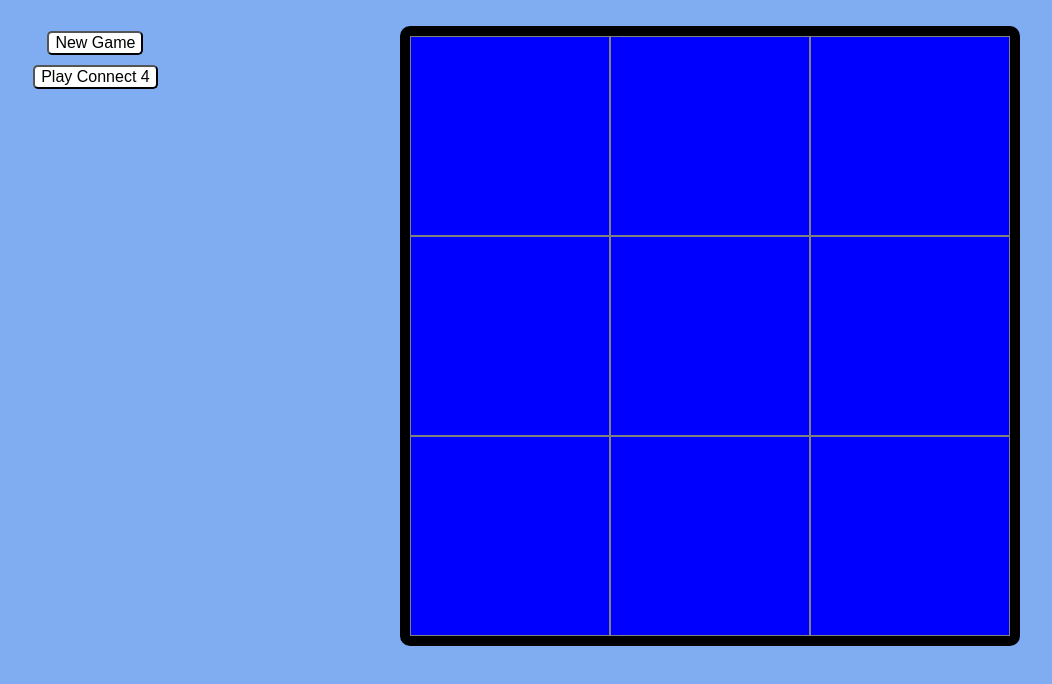
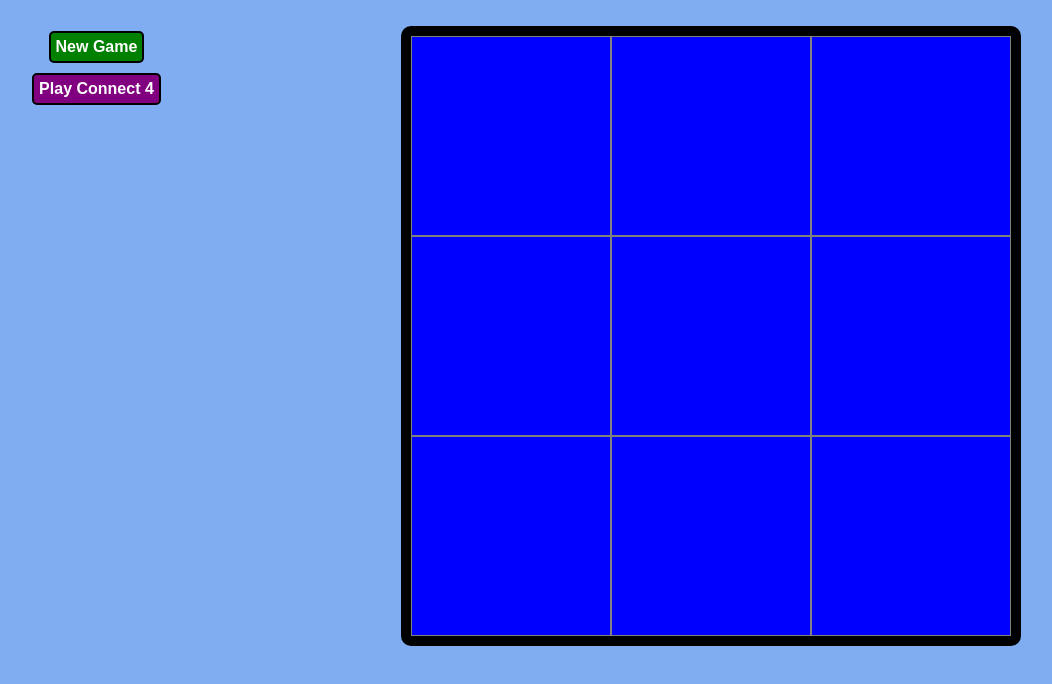
Before and after one commit to KateHoward10/noughts-and-crosses, a React (Create React App) app: page / in a window 1280 px wide. Shown: the top 684 px of the page, without its empty margins (116-1168 px from the left). Built offline with nearby package versions, Linux system fonts and the light colour scheme.

Commit message:
Button styling

```diff
--- a/src/App.css
+++ b/src/App.css
@@ -6,10 +6,24 @@
 }
 
 button {
-  background-color: #fff;
+  background-color: green;
+  color: white;
   font-size: 16px;
+  font-weight: bold;
   border-radius: 5px;
+  border: 2px solid black;
+  padding: 5px;
   margin: 5px;
+  -webkit-backface-visibility: hidden;
+}
+
+.secondary-button {
+  background-color: purple;
+}
+
+button:hover {
+  box-shadow: 0 0 1px 1px grey;
+  transform: scale(0.95);
 }
 
 .game {
--- a/src/Board.js
+++ b/src/Board.js
@@ -197,10 +197,18 @@ class Board extends Component {
             <React.Fragment>
               <p>{myTurn ? "Your turn" : "The computer's turn"}</p>
                 <p>Your colour: {myColour}</p>
-                <button onClick={this.changeColour}>Choose {computerColour}s instead</button>
+                <button
+                  onClick={this.changeColour}
+                  style={{
+                    backgroundColor: computerColour,
+                    color: computerColour === "yellow" ? "black" : "white"
+                  }}
+                >
+                  Choose {computerColour}s instead
+                </button>
             </React.Fragment>
           )}
-          <button onClick={switchGame}>Play Noughts & Crosses</button>
+          <button onClick={switchGame} className="secondary-button">Play Noughts & Crosses</button>
           {winner==="me" ? <h2>You win!</h2> : winner==="computer" ? <h2>The computer wins!</h2> : winner==="draw" ? <h2>It's a draw</h2> : null}
         </div>
         <div className="game">
--- a/src/Grid.js
+++ b/src/Grid.js
@@ -130,10 +130,18 @@ class Grid extends Component {
             <React.Fragment>
               <p>{myTurn ? "Your turn" : "The computer's turn"}</p>
               <p>You are: {mySymbol}s</p>
-              <button onClick={this.changeSymbol}>Choose {computerSymbol}s instead</button>
+              <button
+                onClick={this.changeSymbol}
+                style={{
+                  backgroundColor: computerSymbol === "O" ? "yellow" : "red",
+                  color: computerSymbol === "O" ? "black" : "white"
+                }}
+              >
+                Choose {computerSymbol}s instead
+              </button>
             </React.Fragment>
           )}
-          <button onClick={switchGame}>Play Connect 4</button>
+          <button onClick={switchGame} className="secondary-button">Play Connect 4</button>
           {win==="draw" ? <h2>It's a draw</h2> : win==="me" ? <h2>You win!</h2> : win==="computer" ? <h2>The computer wins!</h2> : null}
         </div>
         <div className="game">
```
